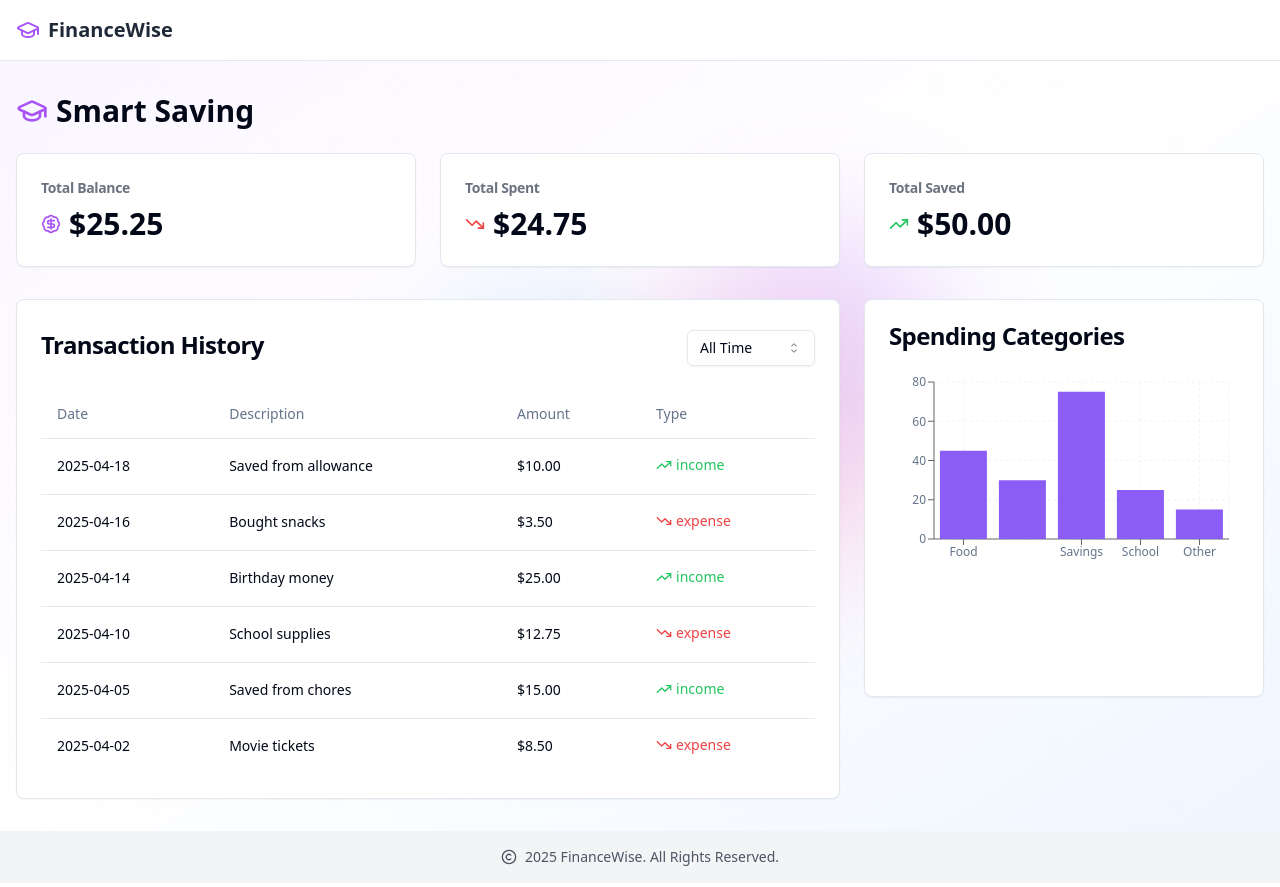
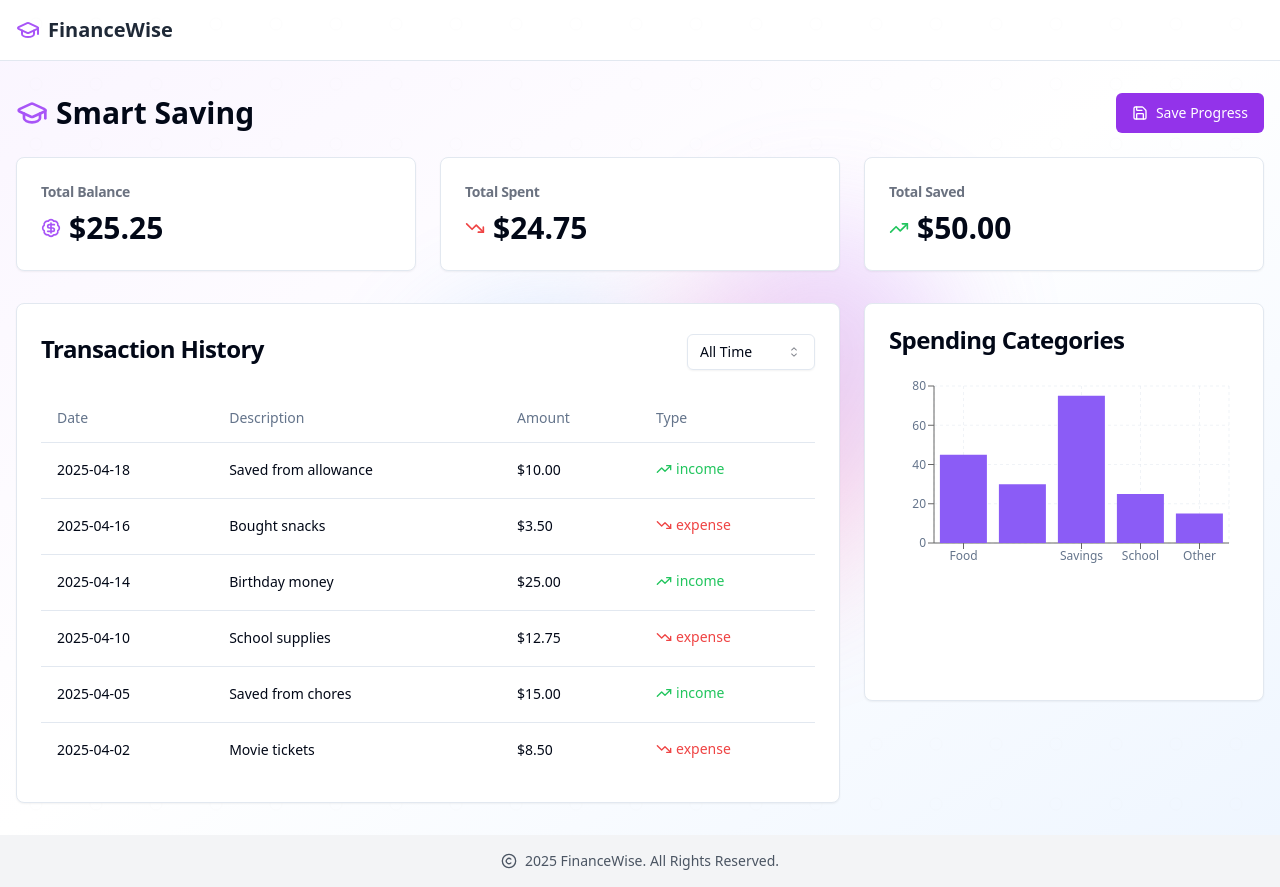
Before and after one commit to SohanGanji/ap-project, a React (Vite) app: page /smart-saving in a window 1280 px wide. Built offline with nearby package versions, Linux system fonts and the light colour scheme.

Commit message:
Save changes

```diff
--- a/src/pages/SmartSaving.tsx
+++ b/src/pages/SmartSaving.tsx
@@ -1,12 +1,15 @@
+
 import { useState } from "react";
 import { Card, CardContent, CardHeader, CardTitle } from "@/components/ui/card";
 import { Table, TableBody, TableCell, TableHead, TableHeader, TableRow } from "@/components/ui/table";
 import { Select, SelectContent, SelectItem, SelectTrigger, SelectValue } from "@/components/ui/select";
 import { ChartContainer, ChartTooltip, ChartTooltipContent } from "@/components/ui/chart";
-import { GraduationCap, BadgeDollarSign, TrendingDown, TrendingUp } from "lucide-react";
+import { GraduationCap, BadgeDollarSign, TrendingDown, TrendingUp, Save } from "lucide-react";
 import { Link } from "react-router-dom";
 import { BarChart, Bar, XAxis, YAxis, CartesianGrid, ResponsiveContainer } from "recharts";
 import Header from "@/components/Header";
+import { Button } from "@/components/ui/button";
+import { useToast } from "@/hooks/use-toast";
 
 const transactions = [
   { id: 1, date: "2025-04-18", description: "Saved from allowance", amount: 10, type: "income" },
@@ -27,6 +30,7 @@ const spendingData = [
 
 const SmartSaving = () => {
   const [timeFilter, setTimeFilter] = useState("all");
+  const { toast } = useToast();
 
   const totalBalance = transactions.reduce((total, transaction) => {
     return transaction.type === "income"
@@ -37,6 +41,21 @@ const SmartSaving = () => {
   const totalSpent = transactions
     .filter(t => t.type === "expense")
     .reduce((total, t) => total + t.amount, 0);
+
+  const handleSave = () => {
+    // In a real app, this would save to a database or localStorage
+    localStorage.setItem('smartSavingData', JSON.stringify({
+      transactions,
+      spendingData,
+      timeFilter
+    }));
+
+    toast({
+      title: "Data saved!",
+      description: "Your financial information has been saved successfully.",
+      duration: 3000,
+    });
+  };
 
   return (
     <div className="min-h-screen bg-gradient-to-br from-purple-50 via-white to-blue-50 relative overflow-hidden">
@@ -49,9 +68,18 @@ const SmartSaving = () => {
 
       <Header />
       <div className="container mx-auto px-4 py-8 relative">
-        <div className="flex items-center mb-6">
+        <div className="flex items-center justify-between mb-6">
+          <div className="flex items-center">
             <GraduationCap className="h-8 w-8 text-purple-500 mr-2" />
             <h1 className="text-3xl font-bold">Smart Saving</h1>
+          </div>
+          <Button
+            onClick={handleSave}
+            className="bg-purple-600 hover:bg-purple-700 text-white flex items-center gap-2"
+          >
+            <Save className="h-4 w-4" />
+            Save Progress
+          </Button>
         </div>
 
         <div className="grid md:grid-cols-3 gap-6 mb-8">
@@ -93,7 +121,7 @@ const SmartSaving = () => {
         </div>
 
         <div className="grid md:grid-cols-3 gap-6">
-          <Card className="md:col-span-2 overflow-hidden">
+          <Card className="md:col-span-2">
             <CardHeader className="flex flex-row items-center justify-between">
               <CardTitle>Transaction History</CardTitle>
               <Select defaultValue={timeFilter} onValueChange={setTimeFilter}>
@@ -108,7 +136,8 @@ const SmartSaving = () => {
                 </SelectContent>
               </Select>
             </CardHeader>
-            <CardContent className="overflow-x-auto">
+            <CardContent>
+              <div className="overflow-x-auto">
                 <Table>
                   <TableHeader>
                     <TableRow>
@@ -137,6 +166,7 @@ const SmartSaving = () => {
                     ))}
                   </TableBody>
                 </Table>
+              </div>
             </CardContent>
           </Card>
 
@@ -145,7 +175,7 @@ const SmartSaving = () => {
               <CardTitle>Spending Categories</CardTitle>
             </CardHeader>
             <CardContent>
-              <div className="h-[300px] w-full">
+              <div className="h-[300px]">
                 <ChartContainer
                   config={{
                     Food: { color: "#8B5CF6" },
```
Lines whose indentation alone changed are shown as unchanged.
